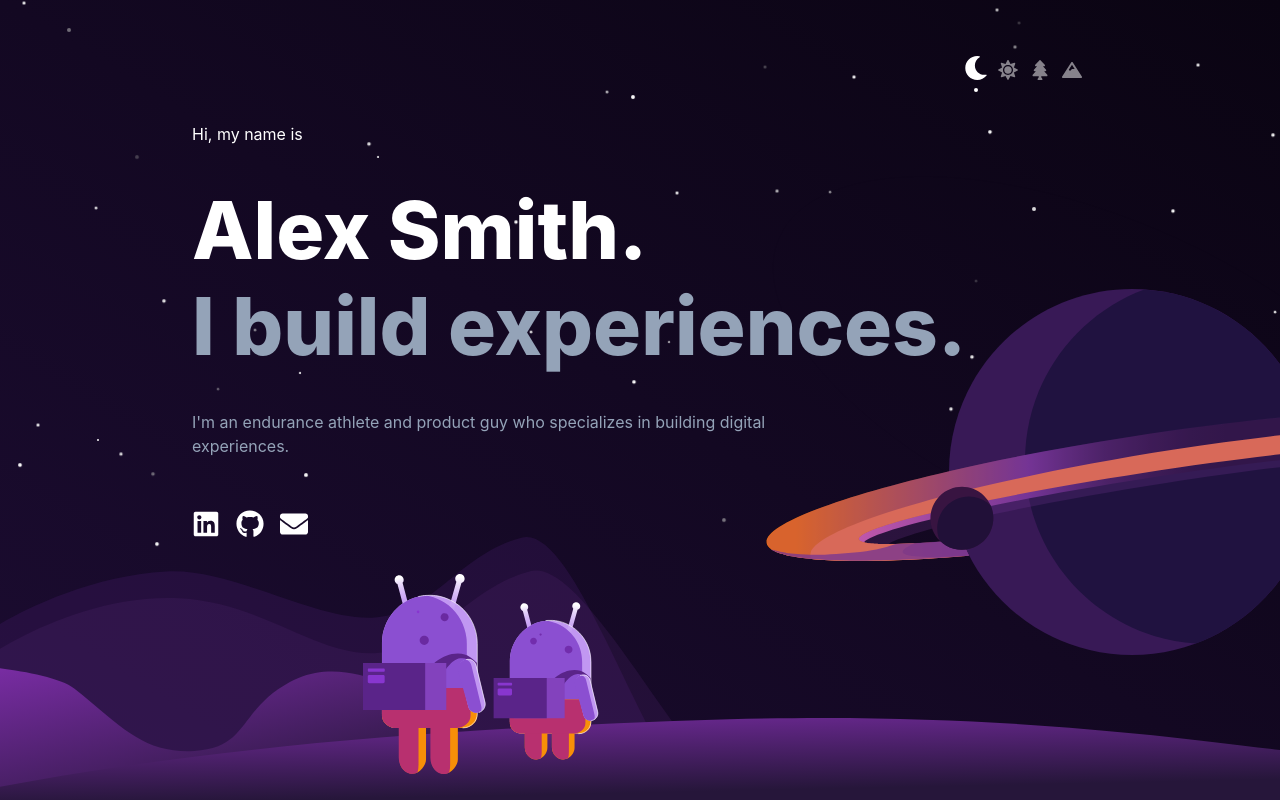
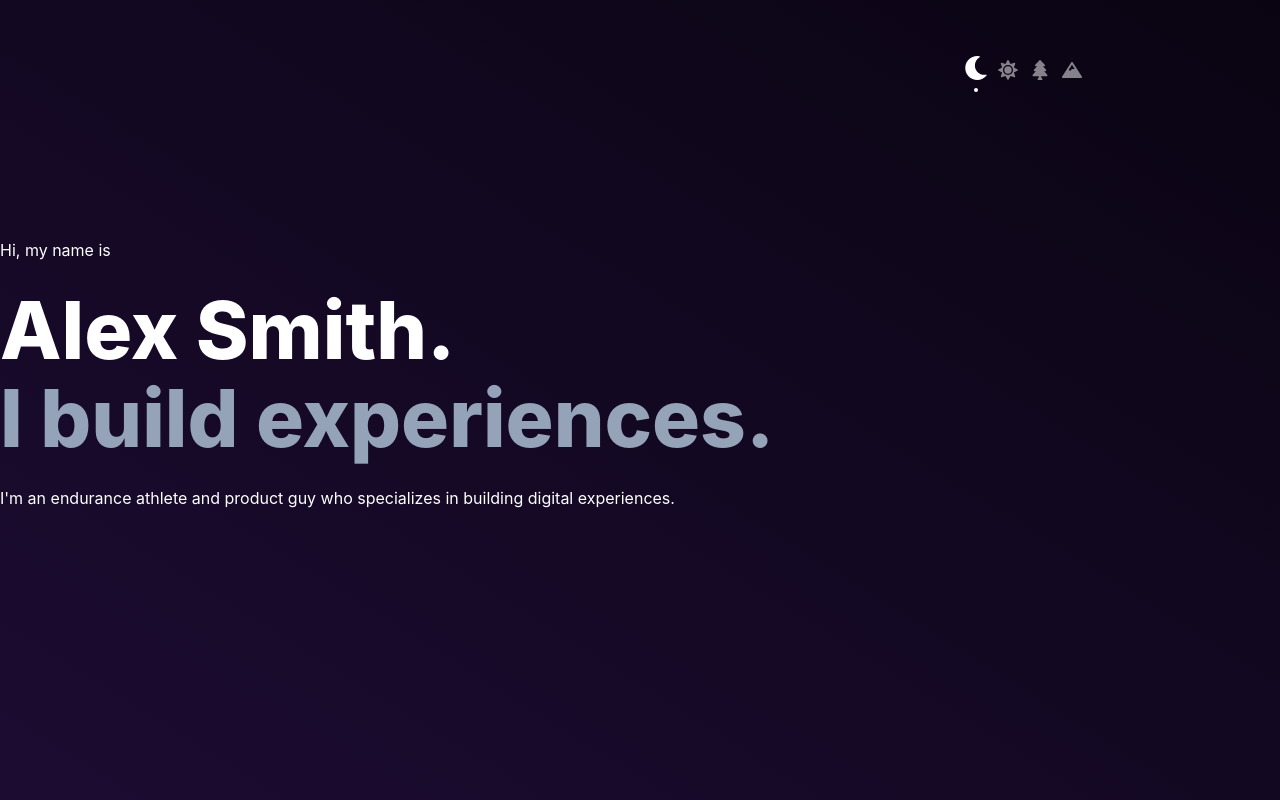
Before and after one commit to smithavt14/next-portfolio-site, a Next.js app: page / in a window 1280 px wide. Built offline with nearby package versions, Linux system fonts and the light colour scheme.

Commit message:
Remove background from home page and cleanup structure and tailwind css classses

```diff
--- a/pages/index.js
+++ b/pages/index.js
@@ -1,5 +1,3 @@
-import { BackgroundProvider } from '@hooks/useBackground';
-import Background from '@components/Background';
 import IconLink from '@components/IconLink';
 import { FaLinkedin, FaGithub, FaEnvelope } from "react-icons/fa";
 
@@ -8,27 +6,22 @@ const endAnimation = (event) => {
   event.target.classList.add('opacity-100');
 };
 
-export default function Home({ darkMode }) {
+export default function Home() {
   return (
-    <>
-      <Background />
-      {/* <HeroBackground /> */}
     <section
       onAnimationEnd={(event) => endAnimation(event)}
-        className="relative flex flex-col justify-center box-border z-20 mb-32 px-6 md:px-12 lg:px-24 xl:px-48">
-        <p className="my-5 text-base opacity-0 animate-fadeUp text-midnight dark:text-white" style={{ animationDelay: '1s' }}>Hi, my name is </p>
-
-        <h2 className="mt-5 mb-1 font-extrabold text-responsive opacity-0 animate-fadeUp text-midnight dark:text-white" style={{ animationDelay: '1.2s' }}>Alex Smith.</h2>
-        <h2 className="mb-5 mt-1 font-extrabold text-slate-400 dark:text-slate-400 bg-clip-text text-responsive opacity-0 animate-fadeUp" style={{ animationDelay: '1.4s' }}>I build experiences.</h2>
-
-        <p className="w-full my-5 text-base dark:text-slate-400 text-slate-500 lg:w-8/12 opacity-0 animate-fadeUp" style={{ animationDelay: '1.6s' }}>I&apos;m an endurance athlete and product guy who specializes in building digital experiences.</p>
-
-        <div className="my-8 flex justify-start items-center">
+      className="relative flex flex-col justify-center box-border z-20 space-y-6">
+      <p className="opacity-0 animate-fadeUp text-base text-midnight dark:text-white" style={{ animationDelay: '1s' }}>Hi, my name is </p>
+      <div>
+        <h2 className="font-extrabold text-responsive opacity-0 animate-fadeUp text-midnight dark:text-white" style={{ animationDelay: '1.2s' }}>Alex Smith.</h2>
+        <h2 className="font-extrabold text-slate-400 dark:text-slate-400 bg-clip-text text-responsive opacity-0 animate-fadeUp" style={{ animationDelay: '1.4s' }}>I build experiences.</h2>
+      </div>
+      <p className="w-full text-base text-midnight dark:text-white lg:w-8/12 opacity-0 animate-fadeUp" style={{ animationDelay: '1.6s' }}>I&apos;m an endurance athlete and product guy who specializes in building digital experiences.</p>
+      <div className="flex justify-start items-center">
         <IconLink href="https://www.linkedin.com/in/smithavt14/" target="_blank" rel="noreferrer" Icon={FaLinkedin} style={{ animationDelay: '1.8s' }} />
         <IconLink href="https://github.com/smithavt14" target="_blank" rel="noreferrer" Icon={FaGithub} style={{ animationDelay: '1.8s' }} />
         <IconLink href="mailto:hello@alex.cn.com" Icon={FaEnvelope} style={{ animationDelay: '1.8s' }} />
       </div>
     </section>
-    </>
   );
 }
```
Lines whose indentation alone changed are shown as unchanged.
